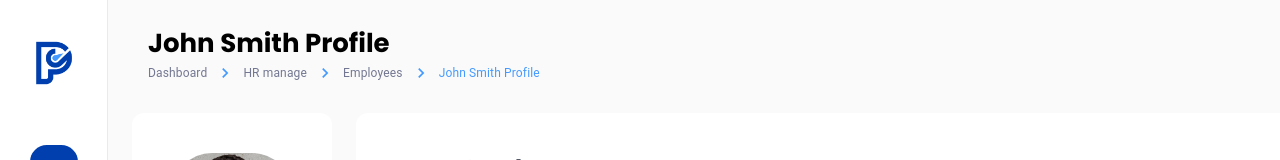
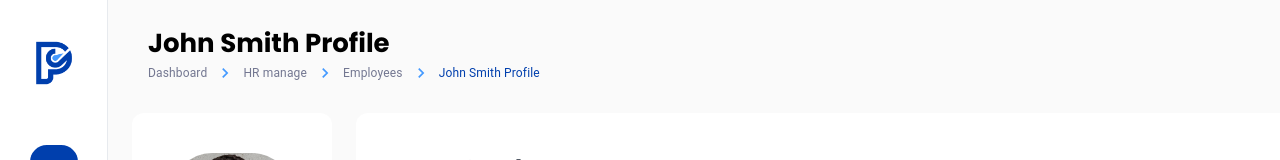
Before and after one commit to AdhamMadkour/personal-profile-graph-ql, a React (Vite) app: page / in a window 1280 px wide. Shown: the top 160 px of the page. Built offline with nearby package versions, Linux system fonts and the light colour scheme.

Commit message:
navbar breadcrumbs last step color

```diff
--- a/src/components/Navbar.tsx
+++ b/src/components/Navbar.tsx
@@ -44,7 +44,7 @@ const Navbar = () => (
         >
           {journey.map((item) =>
             journey.indexOf(item) === journey.length - 1 ? (
-              <p key={item} className="text-[#459AFF] text-xs">
+              <p key={item} className="text-[#003FAD] text-xs">
                 {item}
               </p>
             ) : (
```
